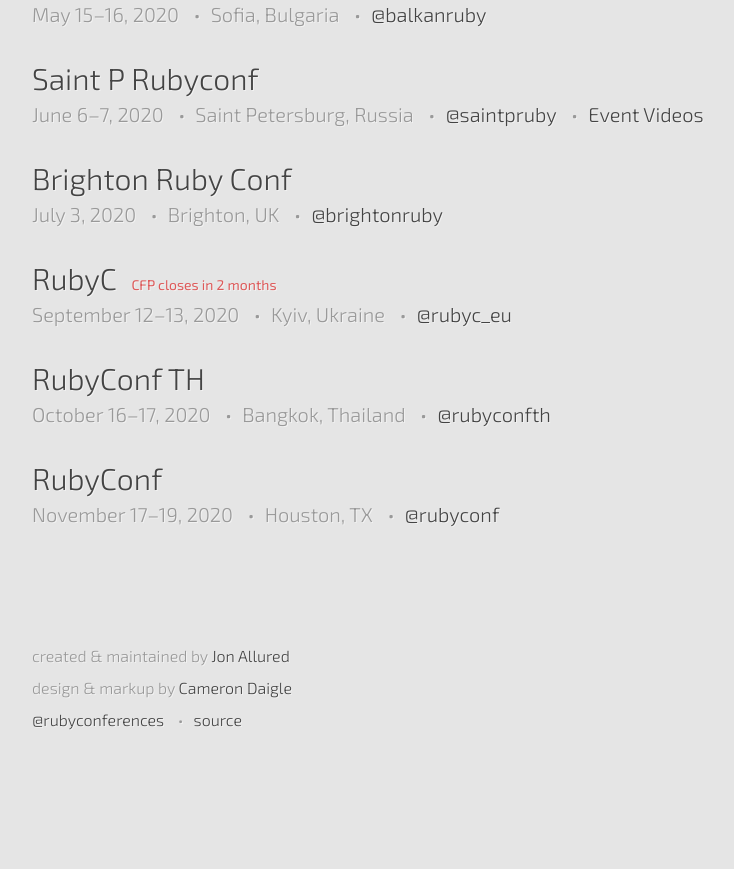
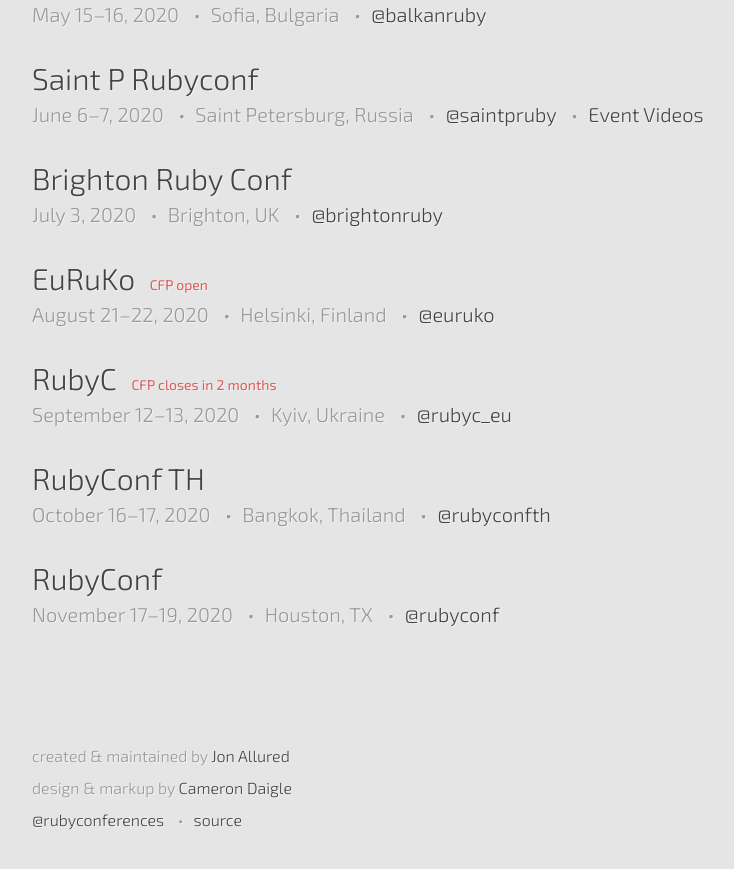
Before and after one commit to ruby-conferences/ruby-conferences.github.io, a Jekyll site: the page built from index.html, in a window 1280 px wide and 900 px high, scrolled down 1602 px. Shown: the top 869 px of the window, without its empty margins (208-942 px from the left). Built offline with Jekyll 4.4.1, drawn with Linux system fonts in a browser that asks for light colours; before the commit the page ends 2418 px from its top, so only the background shows below that.

Commit message:
Add EuRuKo
h/t @FloorD

```diff
--- a/_data/conferences.yml
+++ b/_data/conferences.yml
@@ -1939,6 +1939,14 @@
   url: https://brightonruby.com
   twitter: brightonruby
 
+- name: EuRuKo
+  location: Helsinki, Finland
+  start_date: 2020-08-21
+  end_date: 2020-08-22
+  url: https://euruko2020.org/
+  twitter: euruko
+  cfp_phrase: "CFP open"
+
 - name: RubyC
   location: Kyiv, Ukraine
   start_date: 2020-09-12
```
